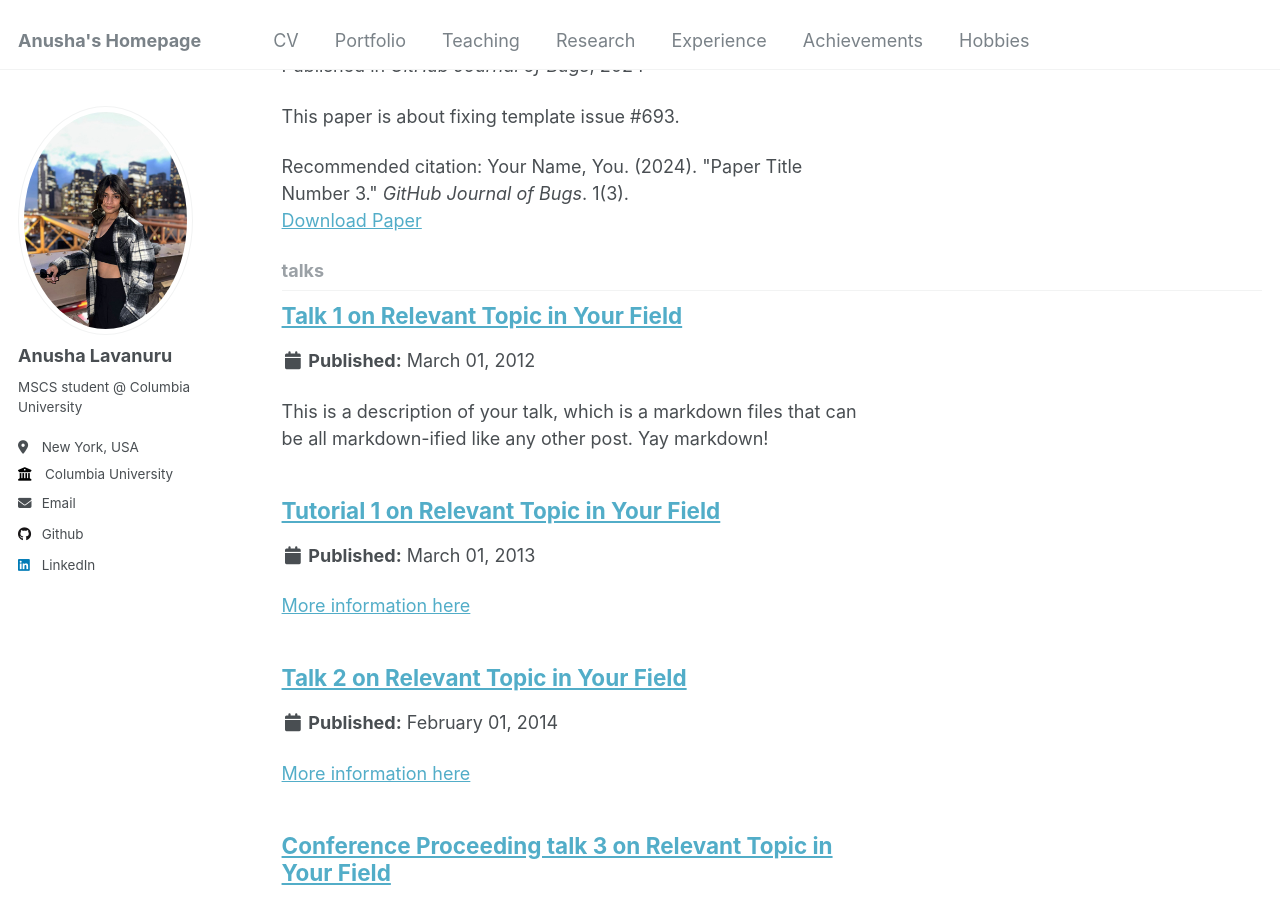
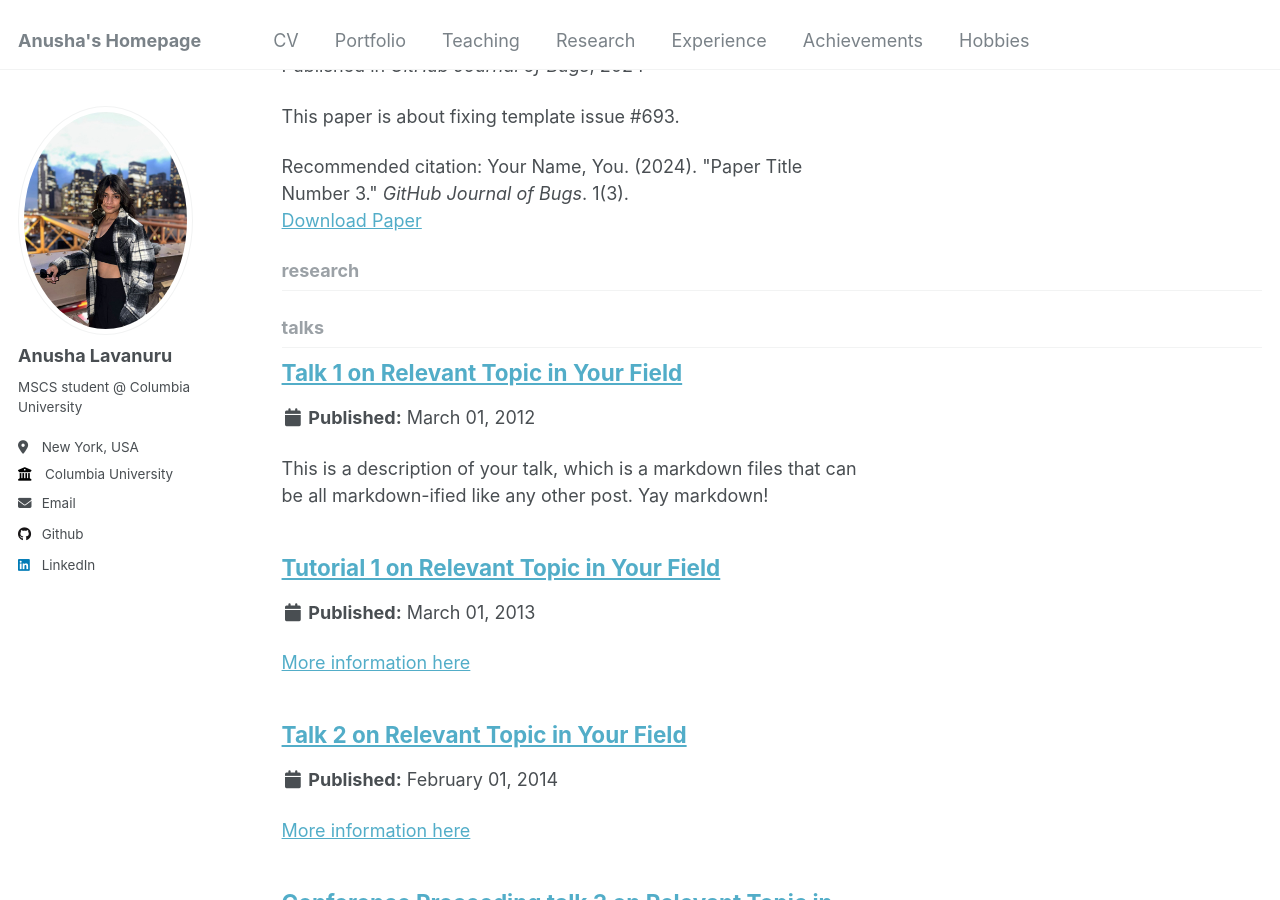
Before and after one commit to AnushaLavanuru5/AnushaL.github.io, a Jekyll site: the page built from _pages/collection-archive.html, in a window 1280 px wide and 900 px high, scrolled down 3973 px. Built offline with Jekyll 4.4.1, drawn with Linux system fonts in a browser that asks for light colours.

Commit message:
Update _config.yml

```diff
--- a/_config.yml
+++ b/_config.yml
@@ -223,6 +223,9 @@ collections:
   talks:
     output: true
     permalink: /:collection/:path/
+  research:
+    output: true
+    permalink: /research/:path/
 
 
 # These settings control how pages and collections are included in the site
```
